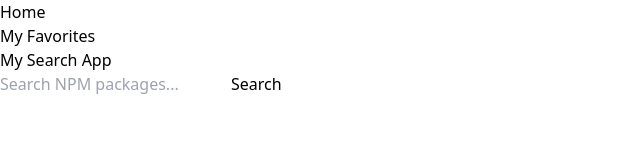
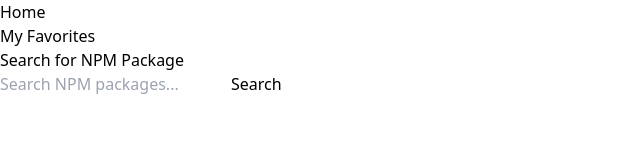
Before and after one commit to harshdeol1312/fav-npm-package-app, a React (Vite) app: page / in a window 1280 px wide. Shown: the top 160 px of the page, without its empty margins (0-640 px from the left). Built offline with nearby package versions, Linux system fonts and the light colour scheme.

Commit message:
first commit

```diff
--- a/src/components/HomePage.jsx
+++ b/src/components/HomePage.jsx
@@ -69,7 +69,7 @@
 
   return (
     <div>
-      <h1 className="text-2xl font-bold mb-4">My Search App</h1>
+      <h1 className="text-2xl font-bold mb-4">Search for NPM Package</h1>
       <SearchBar onSearch={handleSearch} />
       <div className="mt-4 border p-4 w-full max-w-md h-48 overflow-y-auto">
         {results.map((result, index) => (
```
